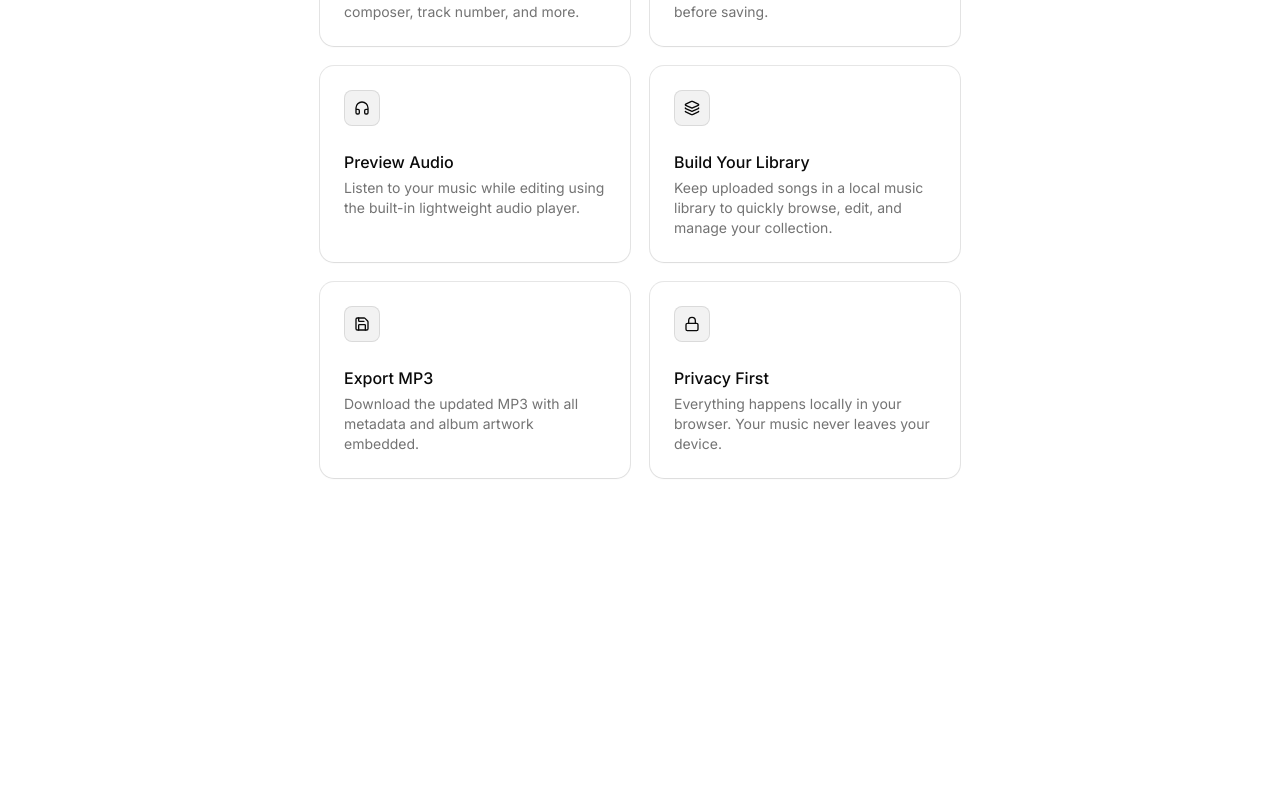
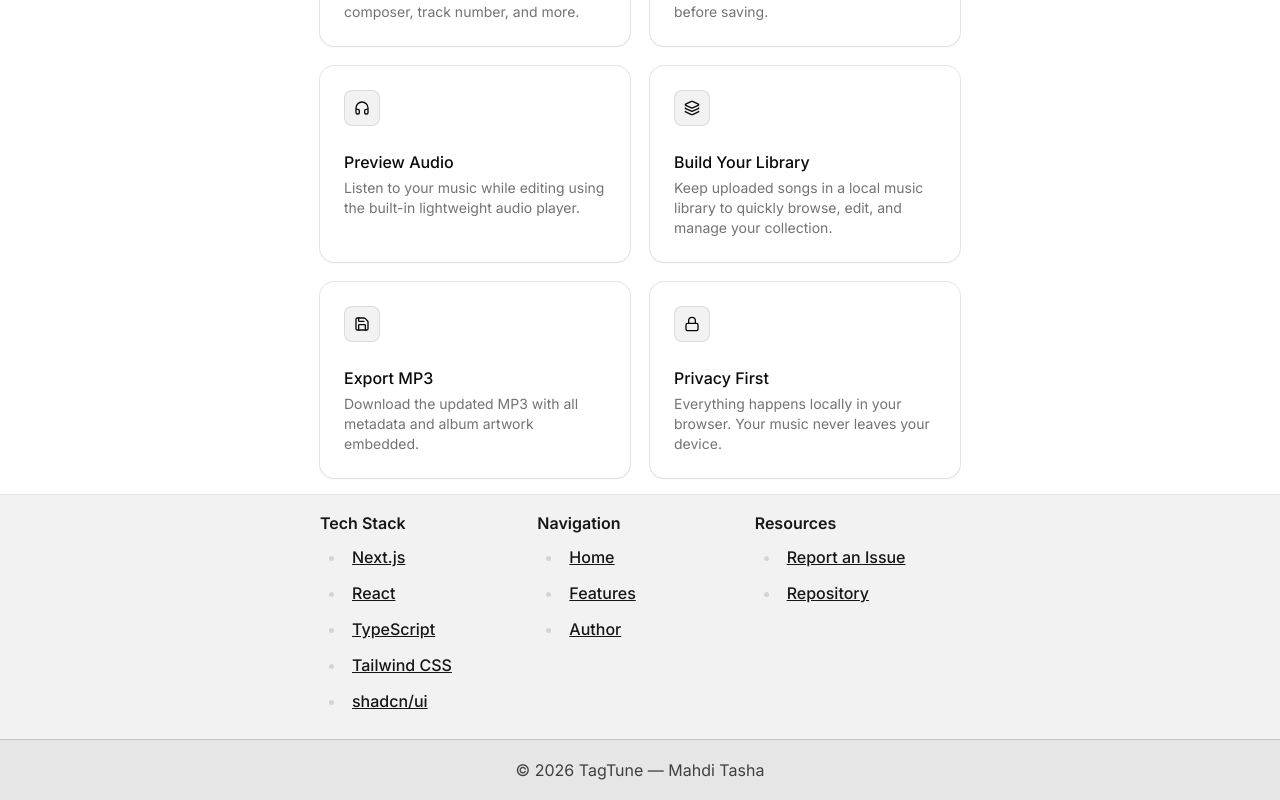
Before and after one commit to tasha-dev/tagtune, a Next.js app: page / in a window 1280 px wide. Shown: the part 1017-1817 px from the top of the page. Before the commit the page ends 1511 px from the top, so only its background shows below. Built offline with nearby package versions, Linux system fonts and the light colour scheme.

Commit message:
Completed home page

```diff
--- a/app/page.tsx
+++ b/app/page.tsx
@@ -1,3 +1,4 @@
+import Footer from "@/component/footer";
 import Header from "@/component/header";
 import Features from "@/component/section/features";
 import Hero from "@/component/section/hero";
@@ -7,7 +8,8 @@ export default function HomePage() {
       <>
          <Header />
          <Hero className="lg:border-b-0 border-b border-b-foreground/10" />
-         <Features className="lg:border-b-0 border-b border-b-foreground/10" />
+         <Features />
+         <Footer />
       </>
    );
 }
--- /dev/null
+++ b/component/footer.tsx
@@ -0,0 +1,98 @@
+import { cn } from "@/lib/util";
+import { ClassOnlyProps } from "@/type/component";
+import Link from "next/link";
+
+const dataToRender: {
+   title: string;
+   items: {
+      label: string;
+      href: string;
+   }[];
+}[] = [
+   {
+      title: "Tech Stack",
+      items: [
+         {
+            label: "Next.js",
+            href: "https://nextjs.org",
+         },
+         {
+            label: "React",
+            href: "https://react.dev",
+         },
+         {
+            label: "TypeScript",
+            href: "https://www.typescriptlang.org",
+         },
+         {
+            label: "Tailwind CSS",
+            href: "https://tailwindcss.com",
+         },
+         {
+            label: "shadcn/ui",
+            href: "https://ui.shadcn.com",
+         },
+      ],
+   },
+   {
+      title: "Navigation",
+      items: [
+         {
+            label: "Home",
+            href: "/",
+         },
+         {
+            label: "Features",
+            href: "/#features",
+         },
+         {
+            label: "Author",
+            href: "https://github.com/tasha-dev",
+         },
+      ],
+   },
+   {
+      title: "Resources",
+      items: [
+         {
+            label: "Report an Issue",
+            href: "https://github.com/tasha-dev/tagtune/issues/new",
+         },
+         {
+            label: "Repository",
+            href: "https://github.com/tasha-dev/tagtune",
+         },
+      ],
+   },
+];
+
+export default function Footer({ className }: ClassOnlyProps) {
+   return (
+      <footer className={cn("border-t border-t-foreground/10", className)}>
+         <main className="border-b border-b-foreground/20 bg-foreground/5">
+            <div className="max-w-2xl p-4 grid lg:grid-cols-3 sm:grid-cols-2 grid-cols-1 gap-3 mx-auto">
+               {dataToRender.map((section, index) => (
+                  <div
+                     key={index}
+                     className="prose prose-neutral dark:prose-invert max-w-full w-full"
+                  >
+                     <h4>{section.title}</h4>
+                     <ul>
+                        {section.items.map((item, itemIndex) => (
+                           <li key={itemIndex}>
+                              <Link href={item.href}>{item.label}</Link>
+                           </li>
+                        ))}
+                     </ul>
+                  </div>
+               ))}
+            </div>
+         </main>
+         <div className="bg-foreground/10">
+            <div className="max-w-2xl p-4 mx-auto prose prose-neutral dark:prose-invert">
+               <p className="text-center">© 2026 TagTune — Mahdi Tasha </p>
+            </div>
+         </div>
+      </footer>
+   );
+}
```
